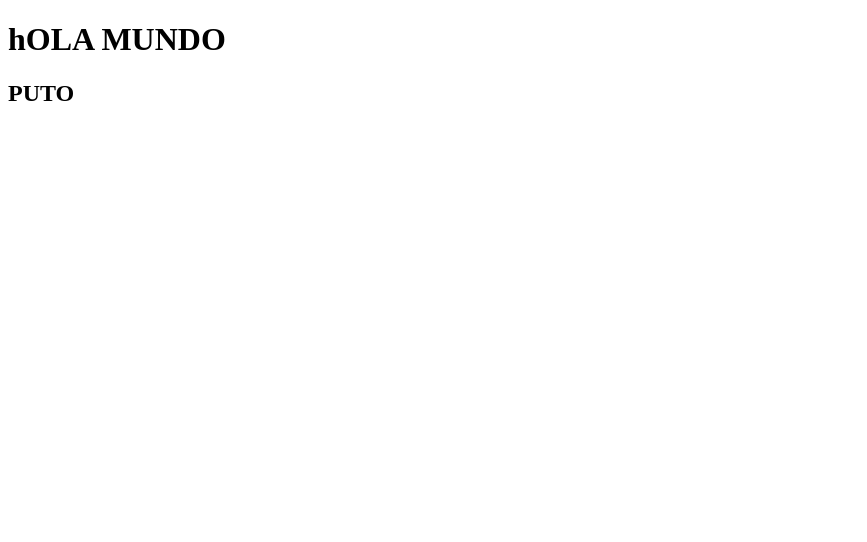
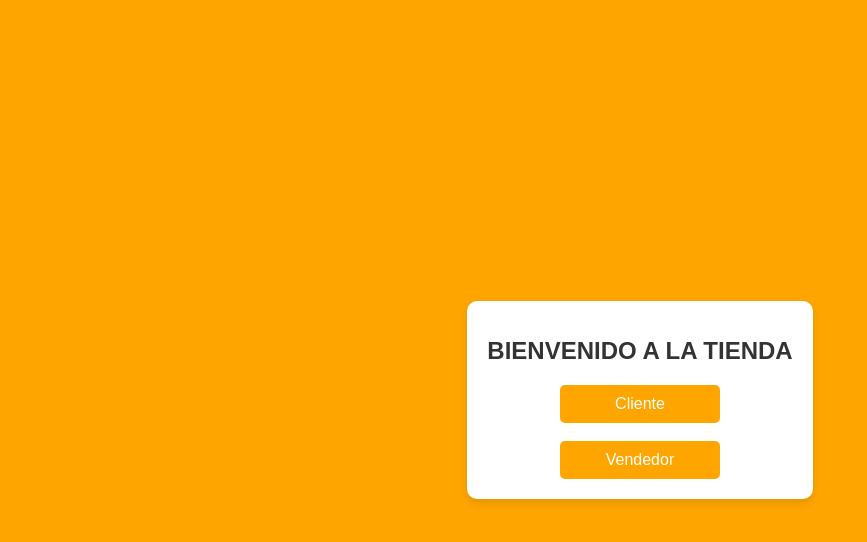
Before and after one commit to irvingm2503/TrabajoFinalPW2, a plain HTML site: page index.html in a window 1280 px wide. Shown: the whole page, without its empty margins (0-867 px from the left). Drawn offline with Linux system fonts and the light colour scheme.

Commit message:
CREACION DE PAGINA PRINCIPAL, BOTONES PARA SELECCIONAR TIPO DE USUARIO CLIENTE O VENDEDOR

```diff
--- a/index.html
+++ b/index.html
@@ -3,10 +3,23 @@
 <head>
     <meta charset="UTF-8">
     <meta name="viewport" content="width=device-width, initial-scale=1.0">
-    <title>INDEX VENTAS</title>
+    <title>TIENDA IRVIN </title>
+    <link rel="stylesheet" href="style.css">
 </head>
 <body>
-    <H1>hOLA MUNDO</H1>
-    <H2>PUTO</H2>
+    <div class="container">
+        <h1>BIENVENIDO A LA TIENDA  </h1>
+        <div class="button-container">
+            <button class="role-button" id="cliente">Cliente</button>
+
+
+        </div>
+        <br>
+        <div class="button-container"></div>
+            <button class="role-button" id="vendedor">Vendedor</button>
+      </div>
+
+
+    </div>
 </body>
 </html>
--- /dev/null
+++ b/style.css
@@ -0,0 +1,65 @@
+/* Estilos generales */
+body {
+    background-color: orange;
+    margin: 0;
+    font-family: Arial, sans-serif;
+    display: flex;
+    justify-content: center;
+    align-items: center;
+    height: 100vh;
+
+    color: #333;
+}
+
+/* Contenedor principal */
+.container {
+    text-align: center;
+    background-color: #fff;
+    padding: 20px;
+    border-radius: 10px;
+    box-shadow: 0 4px 8px rgba(0, 0, 0, 0.1);
+}
+
+/* Título */
+h1 {
+    font-size: 24px;
+    margin-bottom: 20px;
+}
+
+/* Contenedor de botones */
+.button-container {
+    display: flex;
+    gap: 15px;
+    justify-content: center;
+}
+
+/* Botones */
+.role-button {
+    padding: 10px 20px;
+    font-size: 16px;
+    border: none;
+    border-radius: 5px;
+    cursor: pointer;
+    transition: background-color 0.3s ease;
+}
+
+/* Colores de los botones */
+#cliente {
+    background-color:orange;
+    color: white;
+    Width: 20vh;
+}
+
+#cliente:hover {
+    background-color: rgb(227, 154, 17);
+}
+
+#vendedor {
+    background-color:orange;
+    color: white;
+    Width: 20vh;
+}
+
+#vendedor:hover {
+    background-color: rgb(227, 154, 17);
+}
```
